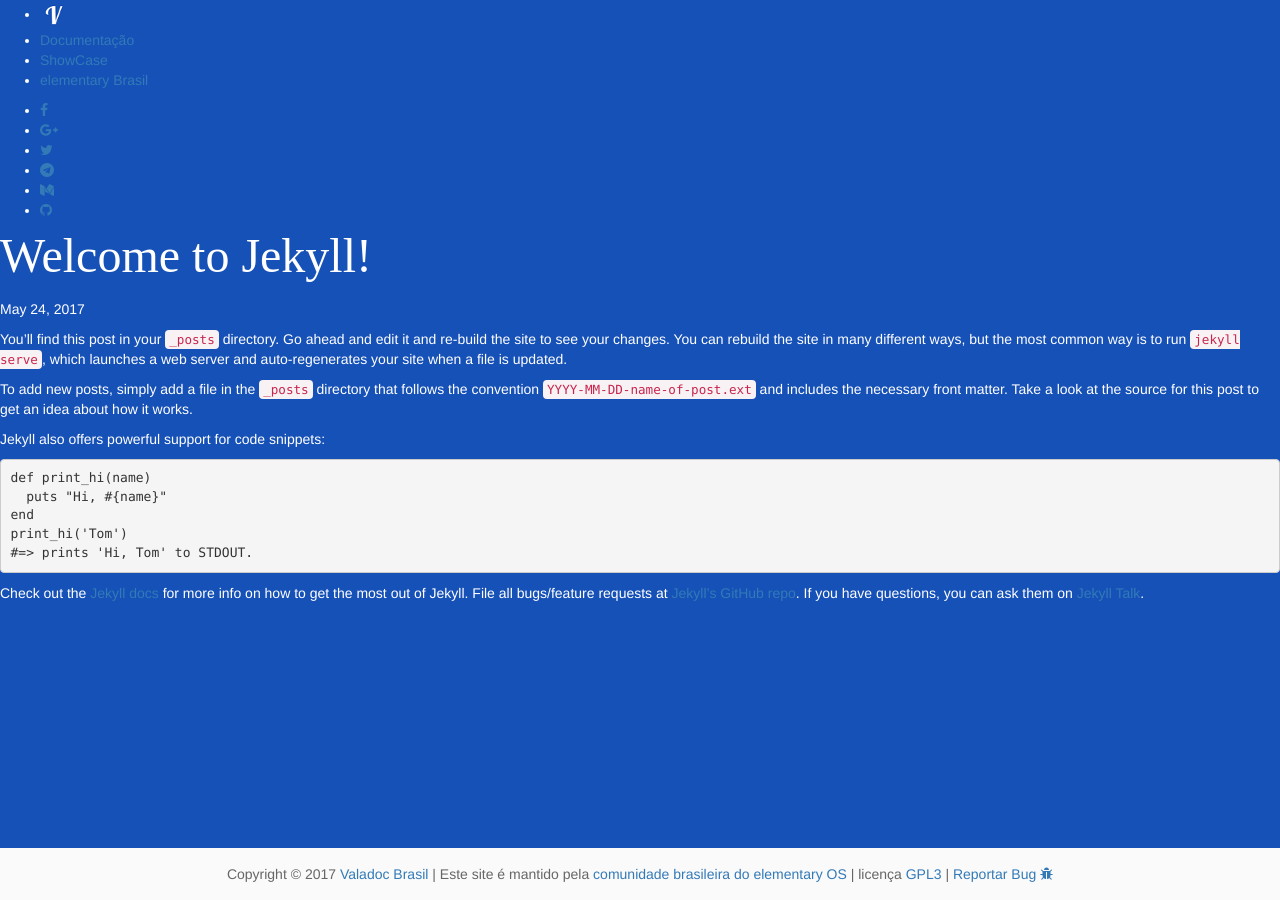
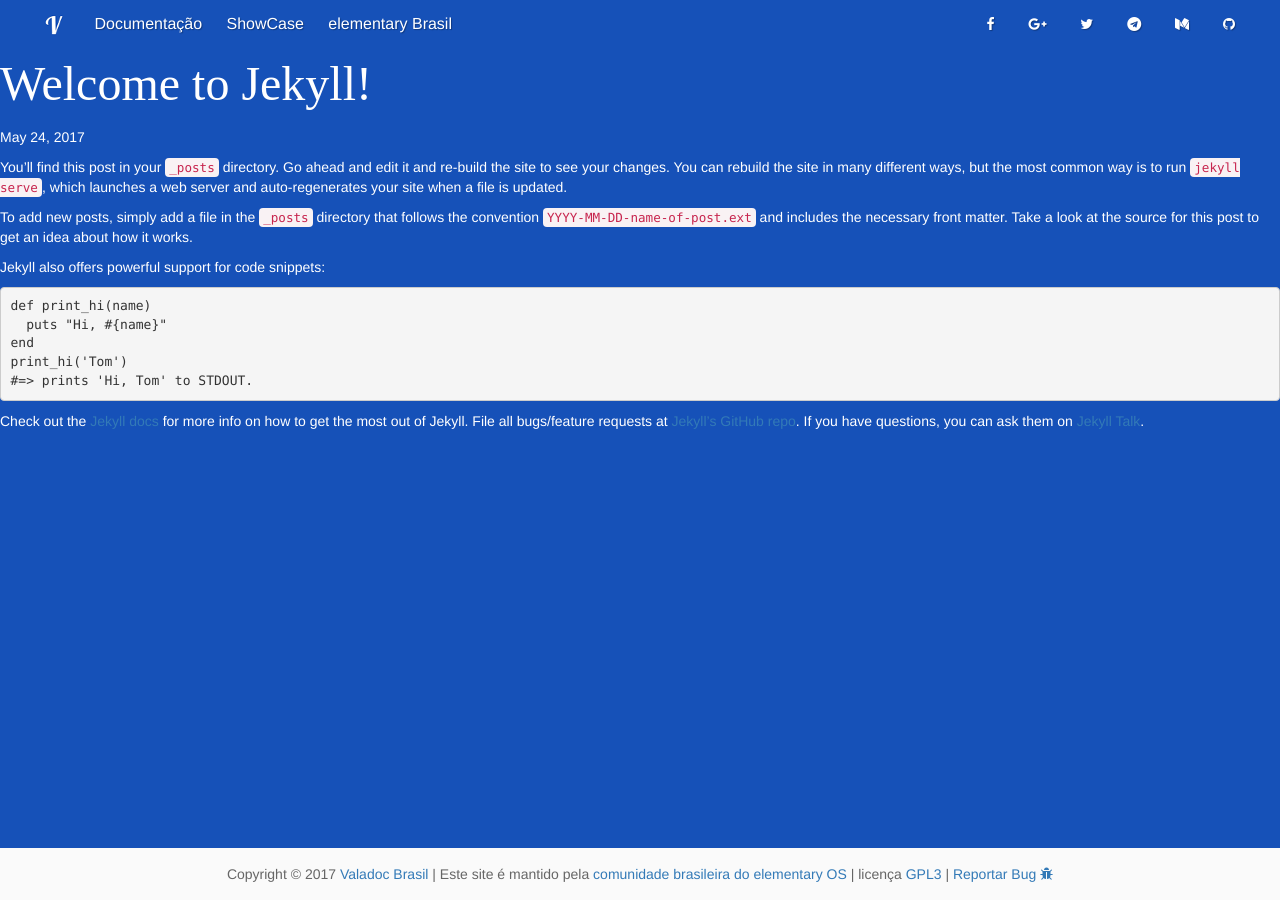
Before and after one commit to Valadoc-br/website, a Jekyll site: the page built from _posts/2017-05-24-welcome-to-jekyll.markdown, in a window 1280 px wide. Built offline with Jekyll 4.4.1, drawn with Linux system fonts in a browser that asks for light colours; some web fonts are replaced.

Commit message:
Inclui nova folha de estilo style.scss

```diff
--- a/assets/css/main.scss
+++ b/assets/css/main.scss
@@ -10,3 +10,4 @@ $fa-font-path:   "../fonts/font-awesome";
 @import "bootstrap/bootstrap";
 @import "font-awesome/font-awesome";
 @import "elementary";
+@import "style";
```
